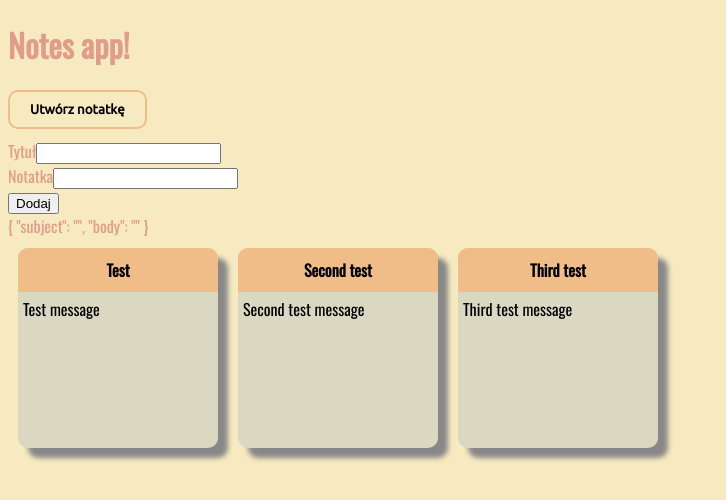
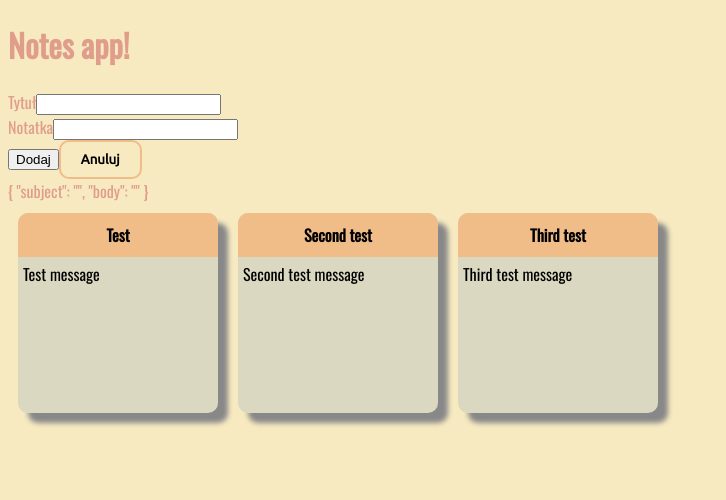
Before and after one commit to tomah89/NotesApp, an Angular app: page / in a window 1280 px wide. Both pictures are taken after a click on the button "Utwórz notatkę". Shown: the top 500 px of the page, without its empty margins (0-726 px from the left). Built offline with nearby package versions, Linux system fonts and the light colour scheme.

Commit message:
simple navigation

```diff
--- a/src/app/note/add-note/add-note.component.html
+++ b/src/app/note/add-note/add-note.component.html
@@ -9,6 +9,7 @@
 	</div>
 	<div>
 		<input type="submit" value="Dodaj">
+    <input type="button" value="Anuluj" (click)="onCancel()">
 	</div>
 </form>
 
--- a/src/app/note/add-note/add-note.component.ts
+++ b/src/app/note/add-note/add-note.component.ts
@@ -7,6 +7,7 @@ import { Component, OnInit, Output, EventEmitter } from '@angular/core';
 })
 export class AddNoteComponent implements OnInit {
   @Output() onSubmitted: EventEmitter<any> = new EventEmitter();
+  @Output() onCancelled: EventEmitter<any> = new EventEmitter();
 
   constructor() { }
 
@@ -16,4 +17,8 @@ export class AddNoteComponent implements OnInit {
   onSubmit(newNote){
     this.onSubmitted.emit(newNote);
   }
+
+  onCancel(){
+    this.onCancelled.emit();
+  }
 }
--- a/src/app/note/note.component.html
+++ b/src/app/note/note.component.html
@@ -1,8 +1,8 @@
 <div class="mb-10">
-	<input type="button" value="Utwórz notatkę">
+	<input type="button" value="Utwórz notatkę" *ngIf="!isAddingNewNote" (click)="isAddingNewNote = !isAddingNewNote">
 </div>
 
-<add-note (onSubmitted)="onSubmit($event)"></add-note>
+<add-note *ngIf="isAddingNewNote" (onSubmitted)="onSubmit($event)" (onCancelled)="isAddingNewNote = false"></add-note>
 
 <div class="list">
 	<display-note [note]="note" *ngFor="let note of notes"></display-note>
--- a/src/app/note/note.component.ts
+++ b/src/app/note/note.component.ts
@@ -7,6 +7,7 @@ import { Component, OnInit } from '@angular/core';
 })
 export class NoteComponent implements OnInit {
   public notes = [];
+  public isAddingNewNote: boolean = false;
 
   constructor() { }
 
```
